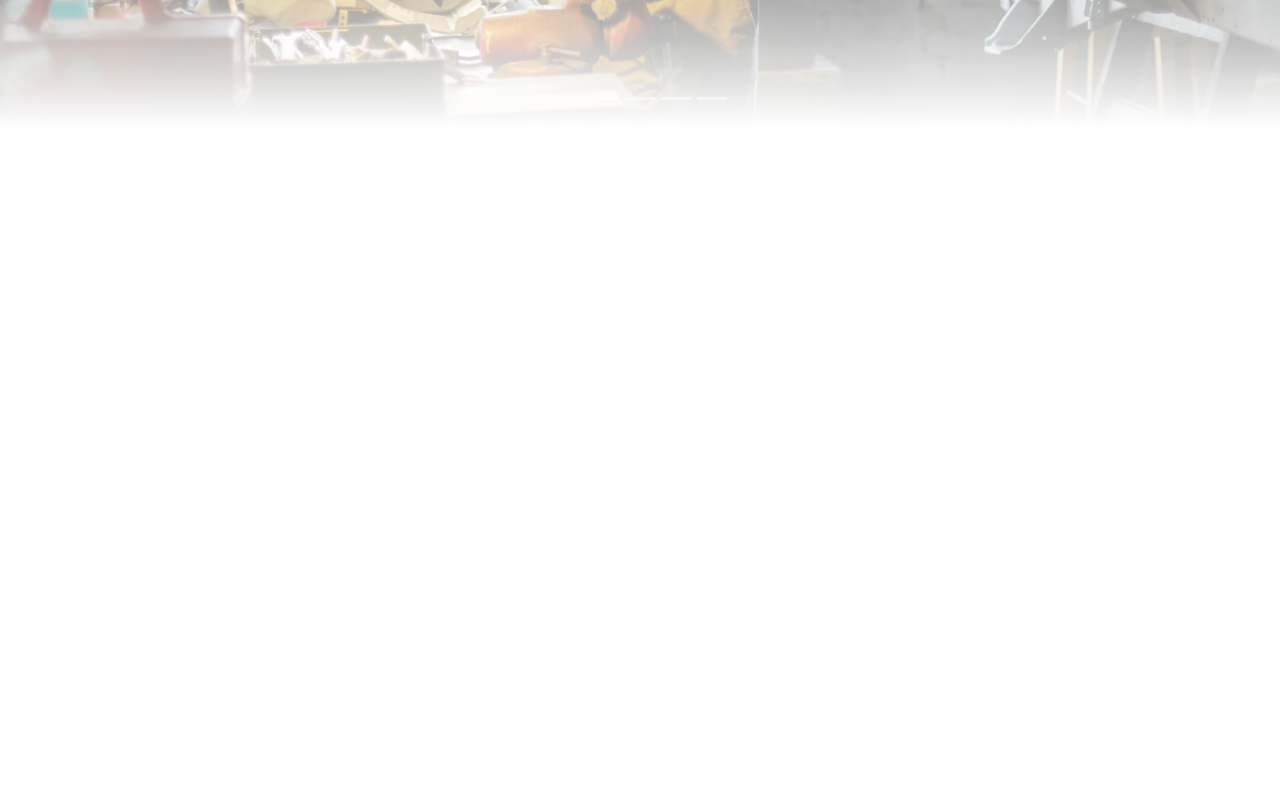
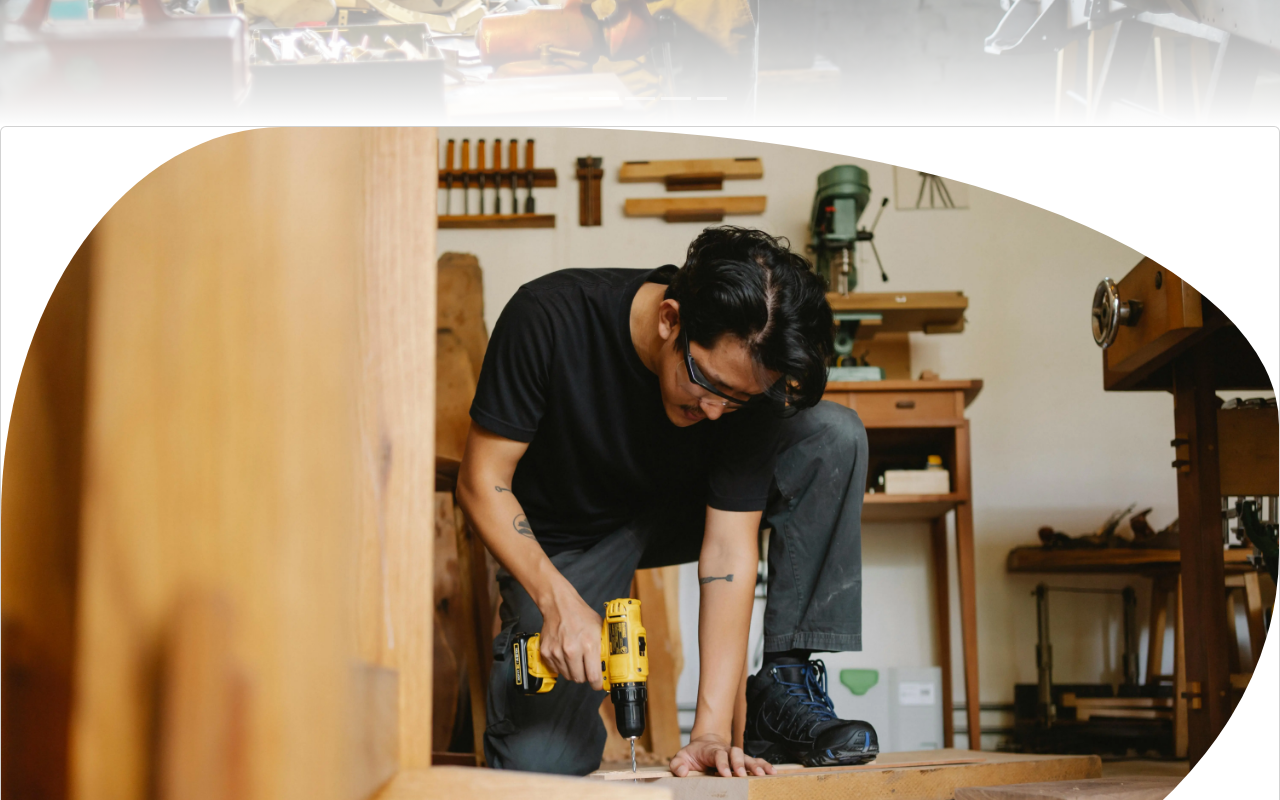
Before and after one commit to bhanusunrise/Development-Project-Level-3, a React (Create React App) app in the folder ClientApp/: page / in a window 1280 px wide. Shown: the part 800-1600 px from the top of the page. Before the commit the page ends 926 px from the top, so only its background shows below. Built offline with nearby package versions, Linux system fonts and the light colour scheme.

Commit message:
ImageLeft Error Fixed

```diff
--- a/ClientApp/src/components/Home.js
+++ b/ClientApp/src/components/Home.js
@@ -1,12 +1,17 @@
 import React, { Component } from 'react';
 import { Carasoul } from './Carasoul';
+import ImageLeft from './ImageLeft'; // Change import statement
+
+import image1 from './images/Home/carasoul/image1.webp';
+
+
 export class Home extends Component {
     static displayName = Home.name;
     render() {
         return (
             <div>
                 <Carasoul />
-
+                <ImageLeft imageUrl={image1} />
 
             </div>
         );
--- /dev/null
+++ b/ClientApp/src/components/ImageLeft.js
@@ -0,0 +1,22 @@
+import React, { Component } from 'react';
+import { Card, CardImg } from 'reactstrap';
+
+class ImageLeft extends Component {
+    render() {
+        const { imageUrl } = this.props;
+        const borderRadius = '22% 59% 49% 21% / 46% 35% 50% 17%';
+
+        return (
+            <Card>
+                <CardImg
+                    top
+                    src={imageUrl}
+                    alt="Custom Image"
+                    style={{ borderRadius: borderRadius }}
+                />
+            </Card>
+        );
+    }
+}
+
+export default ImageLeft;
```
Also changed, not shown: 1 other file (tests, documents, lock files or other folders). Lines whose indentation alone changed are shown as unchanged.
